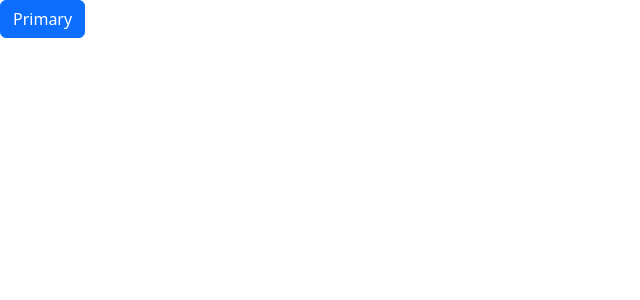
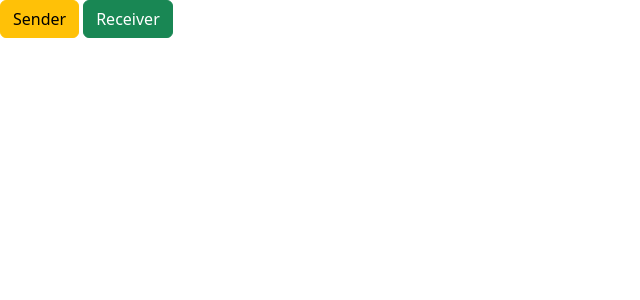
Before and after one commit to saad-als/sprotocol, a React (Vite) app in the folder src/frontend/sprotocol-frontend/: page / in a window 1280 px wide. Shown: the top 300 px of the page, without its empty margins (0-640 px from the left). Built offline with nearby package versions, Linux system fonts and the light colour scheme.

Commit message:
making two buttons verifying sender and receiver

```diff
--- a/src/frontend/sprotocol-frontend/src/App.jsx
+++ b/src/frontend/sprotocol-frontend/src/App.jsx
@@ -1,9 +1,11 @@
+import LoginForm from "./components/LoginForm"
 function App() {
 
   return (
     <>
 
-      <button type="button" className="btn btn-primary">Primary</button>
+      <LoginForm />
+
 
     </>
   )
--- /dev/null
+++ b/src/frontend/sprotocol-frontend/src/components/LoginForm.jsx
@@ -0,0 +1,32 @@
+function LoginForm() {
+
+    return (
+        <>
+
+            <div className="d-inline-flex gap-1">
+                <button className="btn btn-warning" type="button" data-bs-toggle="collapse" data-bs-target="#collapseExample" aria-expanded="false" aria-controls="collapseExample">
+                    Sender
+                </button>
+
+                <button className="btn btn-success" type="button" data-bs-toggle="collapse" data-bs-target="#collapseExample" aria-expanded="false" aria-controls="collapseExample">
+                    Receiver
+                </button>
+
+            </div>
+
+
+            <div className="collapse" id="collapseExample">
+                <div className="card card-body">
+                    {/* this where the user name field will be */}
+                    rgregergerger
+                </div>
+            </div>
+
+
+        </>
+    );
+
+
+}
+
+export default LoginForm
```
